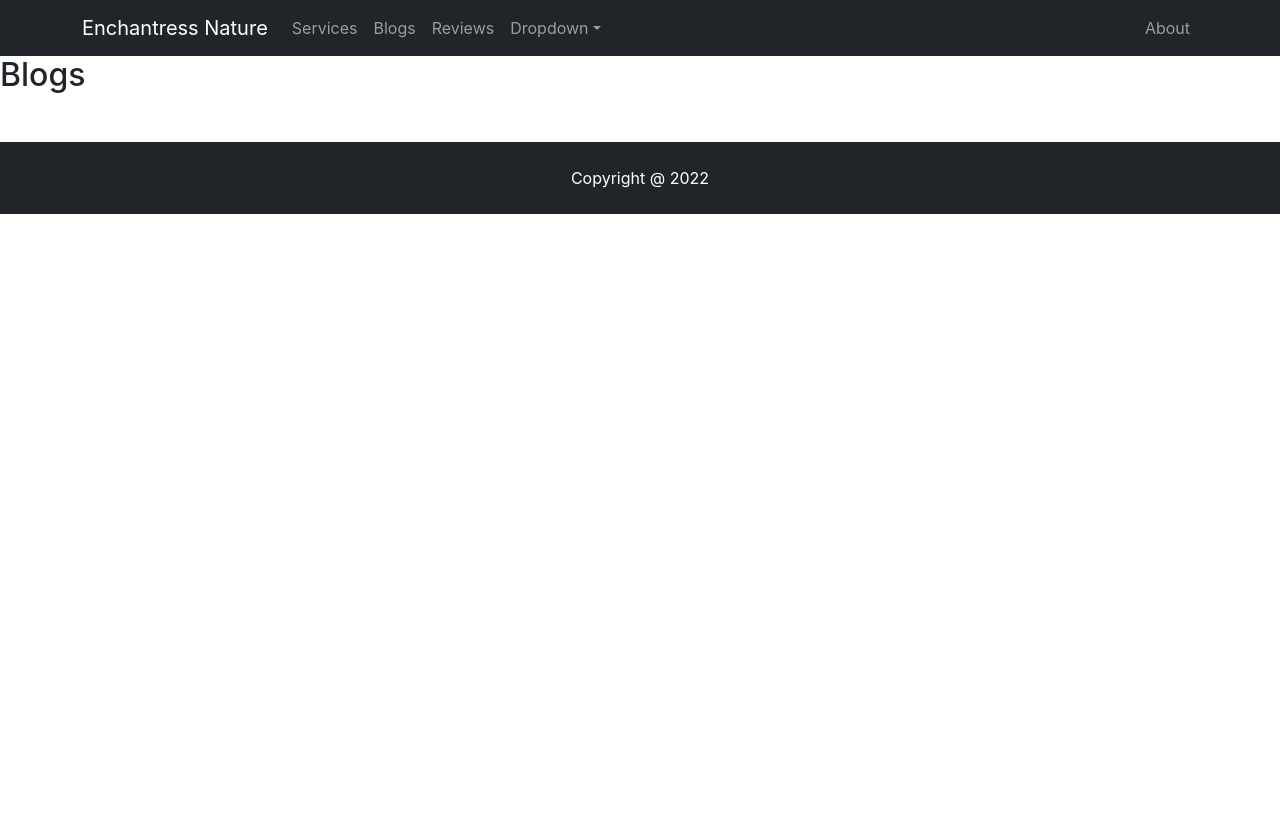
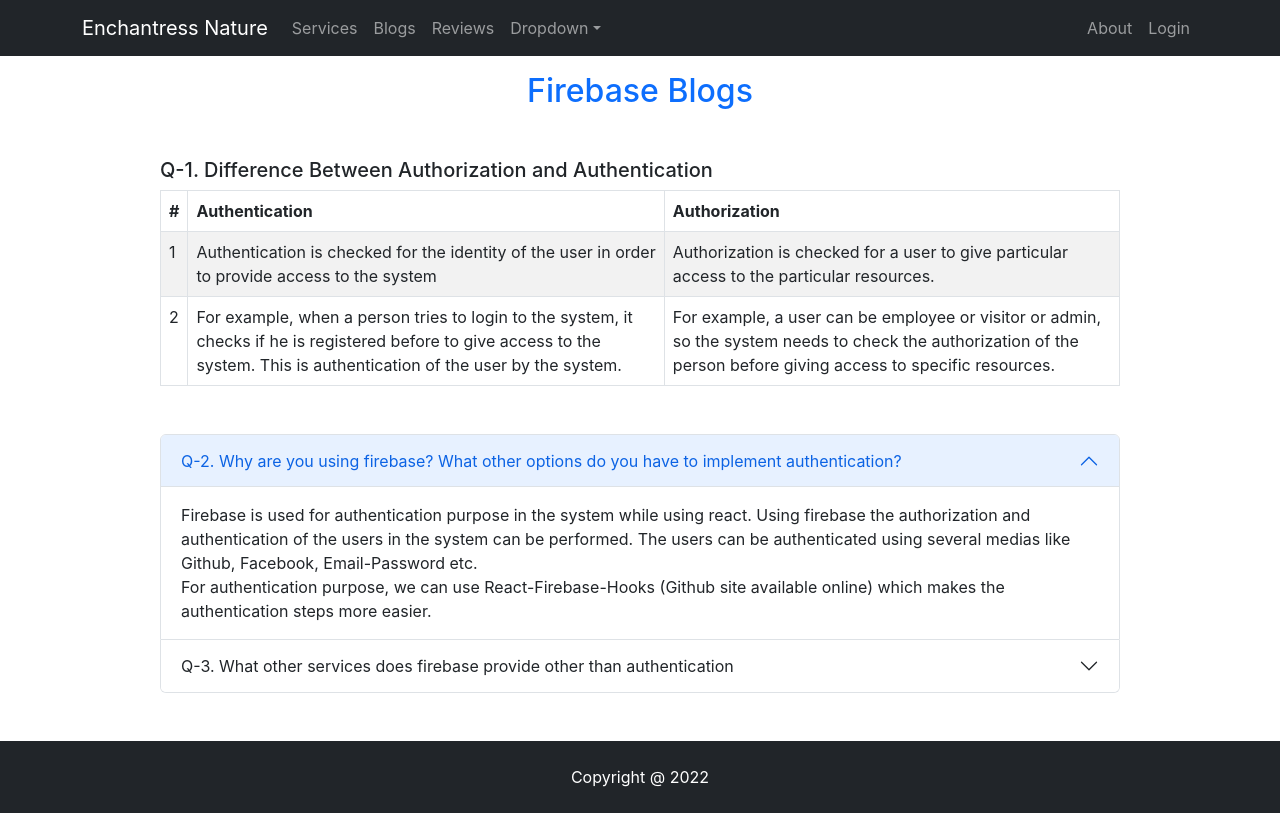
Before and after one commit to SabikunNaharTanha/Wildlife-photographer, a React (Create React App) app: page /blogs in a window 1280 px wide. Before the commit the page ends 800 px from the top, so only its background shows below. Built offline with nearby package versions, Linux system fonts and the light colour scheme; no server answers.

Commit message:
blogs added

```diff
--- a/src/App.js
+++ b/src/App.js
@@ -7,8 +7,10 @@ import ServiceDetails from './pages/ServiceDetails/ServiceDetails';
 import NotFound from './pages/Shared/NotFound/NotFound';
 import About from './pages/About/About';
 import Blogs from './pages/Blogs/Blogs';
+import Register from './pages/Register/Register';
+import Checkout from './pages/Checkout/Checkout/Checkout';
 import Login from './pages/Login/Login';
-import Register from './pages/Register/Register';
+import RequireAuth from './pages/Login/RequireAuth/RequireAuth';
 
 function App() {
   return (
@@ -22,6 +24,11 @@ function App() {
         <Route path='/blogs' element={<Blogs />}></Route>
         <Route path='/login' element={<Login />}></Route>
         <Route path='/register' element={<Register />}></Route>
+        <Route path='/checkout' element={
+          <RequireAuth>
+            <Checkout />
+          </RequireAuth>
+        }></Route>
         <Route path='*' element={<NotFound />}></Route>
       </Routes>
       <Footer></Footer>
--- a/src/pages/Blogs/Blogs.js
+++ b/src/pages/Blogs/Blogs.js
@@ -1,9 +1,63 @@
 import React from 'react';
+import { Accordion, Table } from 'react-bootstrap';
 
 const Blogs = () => {
     return (
         <div>
-            <h2>Blogs</h2>
+            <h2 className='m-3 text-primary text-center'>Firebase Blogs</h2>
+            {/* Question 01 */}
+            <div className='w-75 mx-auto'>
+                <h5 className='mt-5'> Q-1. Difference Between Authorization and Authentication </h5>
+                <Table striped bordered hover>
+
+                    <thead>
+                        <tr>
+                            <th>#</th>
+                            <th>Authentication</th>
+                            <th>Authorization</th>
+                        </tr>
+                    </thead>
+                    <tbody>
+                        <tr>
+                            <td>1</td>
+                            <td>Authentication is checked for the identity of the user in order to provide access to the system</td>
+                            <td>Authorization is checked for a user to give particular access to the particular resources.</td>
+                        </tr>
+                        <tr>
+                            <td>2</td>
+                            <td>For example, when a person tries to login to the system, it checks if he is registered before to give access to the system. This is authentication of the user by the system.</td>
+                            <td>For example, a user can be employee or visitor or admin, so the system needs to check the authorization of the person before giving access to specific resources.</td>
+                        </tr>
+
+                    </tbody>
+                </Table>
+
+            </div>
+            {/* Question 02 */}
+
+            <div className="mx-auto w-75 m-5">
+                <Accordion defaultActiveKey="0">
+                    <Accordion.Item eventKey="0">
+                        <Accordion.Header>Q-2. Why are you using firebase? What other options do you have to implement authentication?</Accordion.Header>
+                        <Accordion.Body>
+                            Firebase is used for authentication purpose in the system while using react. Using firebase the authorization and authentication of the users in the system can be performed. The users can be authenticated using several medias like Github, Facebook, Email-Password etc.
+                            <br />
+                            For authentication purpose, we can use React-Firebase-Hooks (Github site available online) which makes the authentication steps more easier.
+                        </Accordion.Body>
+                    </Accordion.Item>
+                    <Accordion.Item eventKey="1">
+                        <Accordion.Header>Q-3. What other services does firebase provide other than authentication</Accordion.Header>
+                        <Accordion.Body>
+                            Firebase allows us to Host the site using Firebase Hosting. We can retrieve the user if the password is forgot by the user. It provides us storage for the contents. It also allows to cloud messaging for the users.
+
+                        </Accordion.Body>
+                    </Accordion.Item>
+                </Accordion>
+            </div>
+            {/* Question 03 */}
+
+
+
         </div>
     );
 };
--- /dev/null
+++ b/src/pages/Checkout/Checkout/Checkout.js
@@ -0,0 +1,11 @@
+import React from 'react';
+
+const Checkout = () => {
+    return (
+        <div>
+            <h2>Place your booking!</h2>
+        </div>
+    );
+};
+
+export default Checkout;
--- a/src/pages/Login/Login.js
+++ b/src/pages/Login/Login.js
@@ -1,7 +1,7 @@
-import Button from 'react-bootstrap/Button';
+import { Button } from 'react-bootstrap';
 import React, { useRef } from 'react';
 import { Form } from 'react-bootstrap';
-import { Link } from 'react-router-dom';
+import { Link, useLocation } from 'react-router-dom';
 import { useNavigate } from 'react-router-dom';
 import { useSignInWithEmailAndPassword } from 'react-firebase-hooks/auth';
 import auth from '../../firebase.init';
@@ -14,6 +14,8 @@ const Login = () => {
         loading,
         error,
     ] = useSignInWithEmailAndPassword(auth);
+    const location = useLocation();
+    let from = location.state?.from?.pathname || "/";
     // to keep the reference of the value in the text boxes
     const emailRef = useRef('');
     const passwordRef = useRef('');
@@ -32,7 +34,7 @@ const Login = () => {
     }
 
     if (user) {
-        navigate('/home');
+        navigate(from, { replace: true });
     }
 
     return (
@@ -59,7 +61,7 @@ const Login = () => {
                 </Button>
 
             </Form>
-            <p className='mt-3'>New to Enchantress Nature? <Link className='text-primary text-decoration-none' onClick={navigateRegister}> Please Register</Link> </p>
+            <p className='mt-3'>New to Enchantress Nature? <Link to='/register' className='text-primary text-decoration-none' onClick={navigateRegister}> Please Register</Link> </p>
         </div>
     );
 };
--- a/src/pages/Register/Register.js
+++ b/src/pages/Register/Register.js
@@ -26,7 +26,7 @@ const Register = () => {
     }
 
     const handleRegister = event => {
-        event.preventRegister();
+        event.preventDefault();
         const name = event.target.name.value;
         const email = event.target.email.value;
         const password = event.target.password.value;
@@ -35,14 +35,15 @@ const Register = () => {
     }
     return (
         <div className='container w-50 mx-auto'>
-            <h2 className='text-center m-4 text-primary'>Please Login</h2>
+            <h2 className='text-center m-4 text-primary'>Please Register</h2>
             <Form onSubmit={handleRegister}>
                 <Form.Group className="mb-3" >
-                    <Form.Control type="text" name='name' placeholder="Enter Your Name" required />
+                    <Form.Control type="text" name="name" placeholder="Enter Your Name" required />
+
                 </Form.Group>
 
                 <Form.Group className="mb-3" controlId="formBasicEmail">
-                    <Form.Control type="email" placeholder="Enter email" required />
+                    <Form.Control type="email" name='email' placeholder="Enter email" required />
                     <Form.Text className="text-muted">
                         We'll never share your email with anyone else.
                     </Form.Text>
@@ -50,17 +51,17 @@ const Register = () => {
 
                 <Form.Group className="mb-3" controlId="formBasicPassword">
 
-                    <Form.Control type="password" placeholder="Password" required />
+                    <Form.Control type="password" name='password' placeholder="Password" required />
                 </Form.Group>
                 <Form.Group className="mb-3" controlId="formBasicCheckbox">
                     <Form.Check type="checkbox" label="Check me out" />
                 </Form.Group>
-                <Button variant="primary" type="submit" >
+                <Button variant="primary" type="submit" value="Register" >
                     Register
                 </Button>
 
             </Form>
-            <p className='mt-3'>Already Registered? <Link className='text-primary text-decoration-none' onClick={navigateLogin}> Please Login</Link> </p>
+            <p className='mt-3'>Already Registered? <Link to='/login' className='text-primary text-decoration-none' onClick={navigateLogin}> Please Login</Link> </p>
         </div>
     );
 };
--- a/src/pages/ServiceDetails/ServiceDetails.js
+++ b/src/pages/ServiceDetails/ServiceDetails.js
@@ -1,11 +1,16 @@
 import React from 'react';
-import { useParams } from 'react-router-dom';
+import { Link, useParams } from 'react-router-dom';
 
 const ServiceDetails = () => {
     const { serviceId } = useParams();
     return (
         <div>
             <p>CheckOut :{serviceId}</p>
+            <div className='text-center'>
+                <Link to='/checkout'>
+                    <button className='btn btn-primary'>Proceed Checkout</button>
+                </Link>
+            </div>
         </div>
     );
 };
--- a/src/pages/Shared/Header/Header.js
+++ b/src/pages/Shared/Header/Header.js
@@ -1,11 +1,18 @@
+import { signOut } from 'firebase/auth';
 import React from 'react';
-import { Navbar } from 'react-bootstrap';
+import Navbar from 'react-bootstrap/Navbar';
 import Container from 'react-bootstrap/Container';
 import Nav from 'react-bootstrap/Nav';
 import NavDropdown from 'react-bootstrap/NavDropdown';
+import { useAuthState } from 'react-firebase-hooks/auth';
 import { Link } from 'react-router-dom';
+import auth from '../../../firebase.init';
 
 const Header = () => {
+    const [user] = useAuthState(auth);
+    const handleSignOut = () => {
+        signOut(auth);
+    }
     return (
         <>
             <Navbar collapseOnSelect expand="lg" bg="dark" variant="dark" sticky='top'>
@@ -32,7 +39,15 @@ const Header = () => {
 
                         <Nav>
                             <Nav.Link as={Link} to="about">About</Nav.Link>
-
+                            {
+                                user
+                                    ?
+                                    <button className='btn btn-link text-white text-decoration-none' onClick={handleSignOut}>Sign Out</button>
+                                    :
+                                    <Nav.Link eventKey={2} as={Link} to="login">
+                                        Login
+                                    </Nav.Link>
+                            }
 
                         </Nav>
 
```
